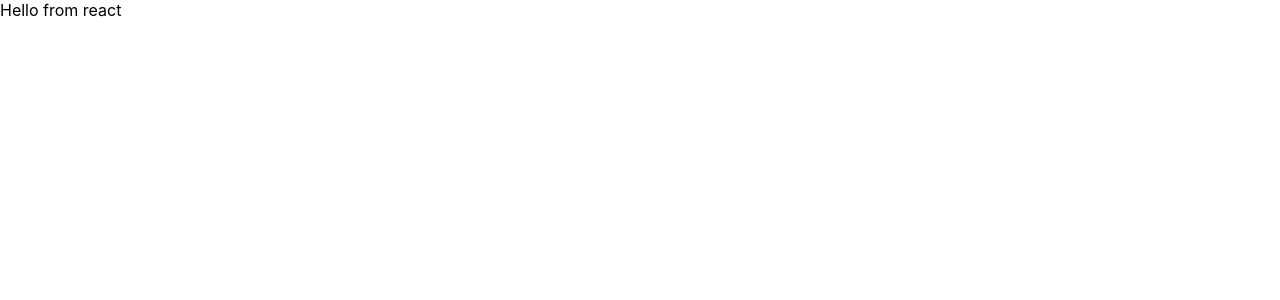
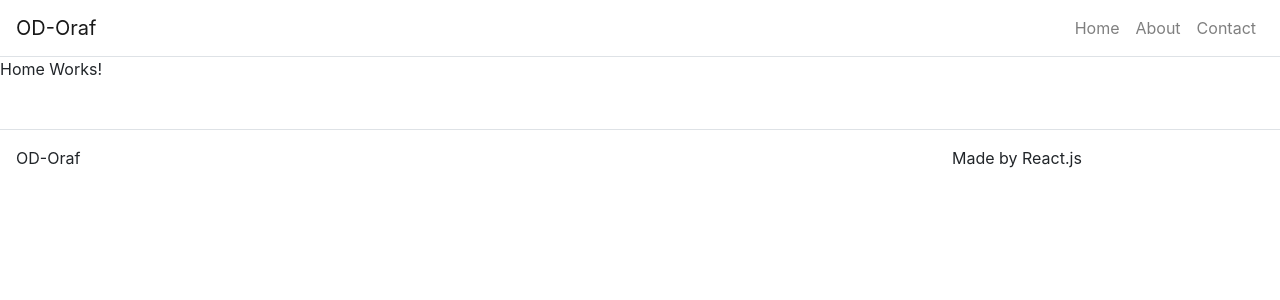
Before and after one commit to OD-Oraf/React_Portfolio, a React (Create React App) app: page / in a window 1280 px wide. Shown: the top 300 px of the page. Built offline with nearby package versions, Linux system fonts and the light colour scheme.

Commit message:
pages,routes

```diff
--- a/package.json
+++ b/package.json
@@ -6,8 +6,11 @@
     "@testing-library/jest-dom": "^5.11.4",
     "@testing-library/react": "^11.1.0",
     "@testing-library/user-event": "^12.1.10",
+    "bootstrap": "^4.6.0",
     "react": "^17.0.1",
+    "react-bootstrap": "^1.5.0",
     "react-dom": "^17.0.1",
+    "react-router-dom": "^5.2.0",
     "react-scripts": "4.0.2",
     "web-vitals": "^1.0.1"
   },
--- a/src/App.js
+++ b/src/App.js
@@ -1,6 +1,18 @@
-import logo from './logo.svg';
+// import logo from './logo.svg';
+
+// React and Bootstrap Inports
 import React from 'react';
+import {BrowserRouter as Router, Route, Link} from 'react-router-dom';
+import Container from 'react-bootstrap/Container';
+import Navbar from 'react-bootstrap/Navbar';
+import Nav from 'react-bootstrap/Nav';
 import './App.css';
+
+// Components imports
+import Footer from './components/Footer';
+import HomePage from './pages/HomePage';
+import AboutPage from './pages/AboutPage';
+import ContactPage from './pages/ContactPage';
 
 class App extends React.Component {
   constructor(props){
@@ -8,25 +20,20 @@ class App extends React.Component {
     this.state = {
 
       title: 'OD-Oraf',
-
       // navbar
       headerLinks: [
         {title: 'Home' , path: '/'},
         {title: 'About' , path: '/about'},
         {title: 'Contact' , path: '/contact'},
       ],
-
       home:{
         title: 'Be relentless',
         subTitle: 'Projects that make a difference',
         text: 'Checkout my projects below'
       },
-
       about: {
         title: 'About me',
-
       },
-
       contact: {
         title: 'Lets Talk',
 
@@ -37,7 +44,50 @@ class App extends React.Component {
     return (
 
       <div>
-        Hello from react
+        <Router>
+          <Container className = "p-0" fluid ={true}>
+
+            <Navbar className = "border-bottom" bg= "transparent" expand= "lg">
+              <Navbar.Brand> OD-Oraf </Navbar.Brand>
+
+              <Navbar.Toggle className= "border-0" aria-controls= "navbar-toggle"/>
+
+              <Navbar.Collapse id = "navbar-toggle">
+                  <Nav className= "ml-auto">
+                    {/* Link instead of anchor tag */}
+                    <Link className= "nav-link" to="/"> Home </Link>
+                    <Link className= "nav-link" to="/about"> About </Link>
+                    <Link className= "nav-link" to="/contact"> Contact </Link>
+
+
+                  </Nav>
+              </Navbar.Collapse>
+
+              {/* </Navbar.Toggle> */}
+
+            </Navbar>
+
+            {/* Home Route */}
+            <Route path="/" render={ () =>
+            <HomePage title={this.state.home.title }
+            subTitle = {this.state.home.title}
+            text = {this.state.home.text} /> }/>
+
+            {/* About Route */}
+            <Route path="/about" render={ () =>
+            <AboutPage title={this.state.about.title }
+            /> }/>
+
+            {/* Contact Route */}
+            <Route path="/contact" render={ () =>
+            <ContactPage title={this.state.contact.title }
+             /> }/>
+            <Footer/>
+
+          </Container>
+
+        </Router>
+
       </div>
 
       );
--- /dev/null
+++ b/src/components/Footer.js
@@ -0,0 +1,27 @@
+import React from 'react';
+import Container from 'react-bootstrap/Container';
+import Row from 'react-bootstrap/Row';
+import Col from 'react-bootstrap/Col';
+
+function Footer(){
+
+    return(
+        <footer className="mt-5">
+            <Container fluid={true}>
+                <Row className="border-top justify-content-between p-3">
+                    <Col className= "p-0" md={3} sm= {12}>
+                        OD-Oraf
+                    </Col>
+
+                    <Col className="p-0" d-flex justify-content-end md={3}>
+                        Made by React.js
+                    </Col>
+
+                </Row>
+            </Container>
+        </footer>
+
+    )
+}
+
+export default Footer;
--- a/src/index.js
+++ b/src/index.js
@@ -3,6 +3,8 @@ import ReactDOM from 'react-dom';
 import './index.css';
 import App from './App';
 import reportWebVitals from './reportWebVitals';
+
+import 'bootstrap/dist/css/bootstrap.css'
 
 ReactDOM.render(
   <React.StrictMode>
--- /dev/null
+++ b/src/pages/AboutPage.js
@@ -0,0 +1,11 @@
+import React from 'react';
+
+
+function AboutPage(props){
+
+    return(
+        <p> Home Works! </p>
+    )
+}
+
+export default AboutPage;
--- /dev/null
+++ b/src/pages/ContactPage.js
@@ -0,0 +1,11 @@
+import React from 'react';
+
+
+function ContactPage(props){
+
+    return(
+        <p> Home Works! </p>
+    )
+}
+
+export default ContactPage;
--- /dev/null
+++ b/src/pages/HomePage.js
@@ -0,0 +1,11 @@
+import React from 'react';
+
+
+function HomePage(props){
+
+    return(
+        <p> Home Works! </p>
+    )
+}
+
+export default HomePage;
```
Also changed, not shown: 1 other file (tests, documents, lock files or other folders).
